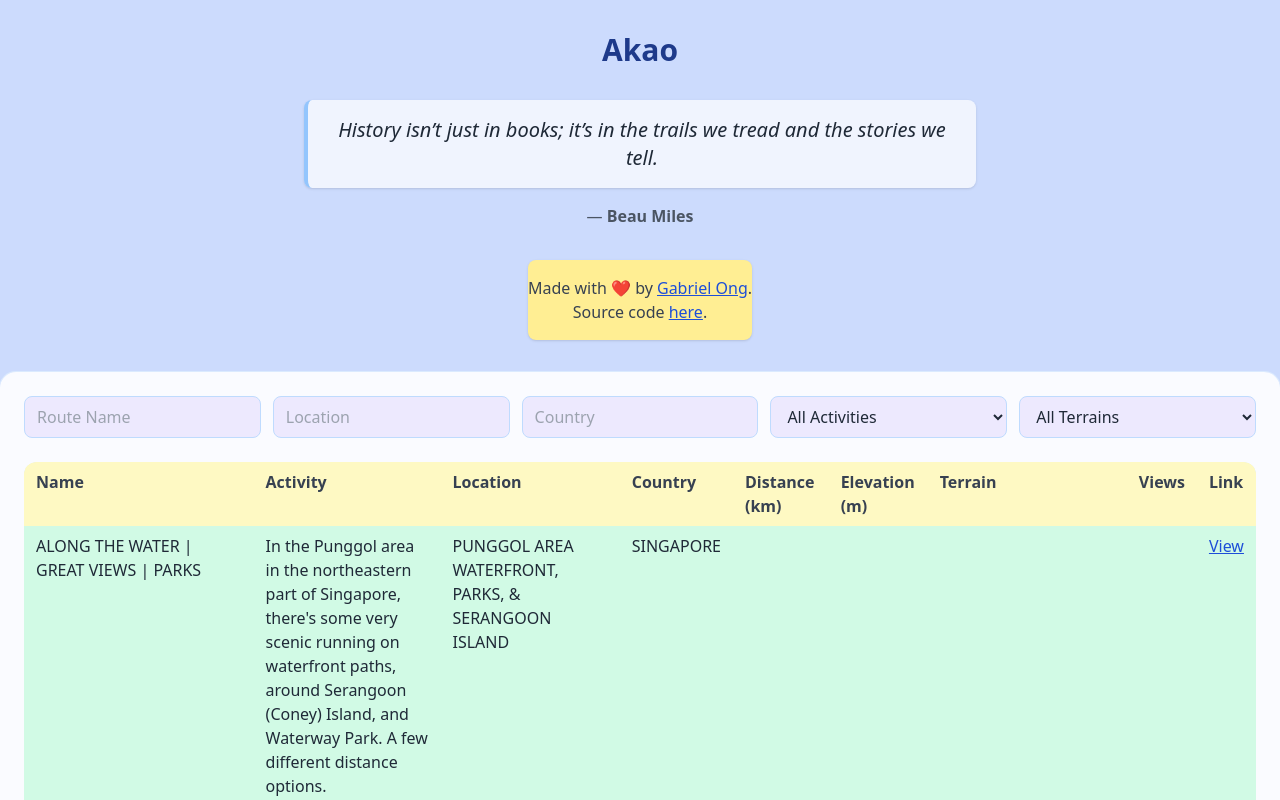
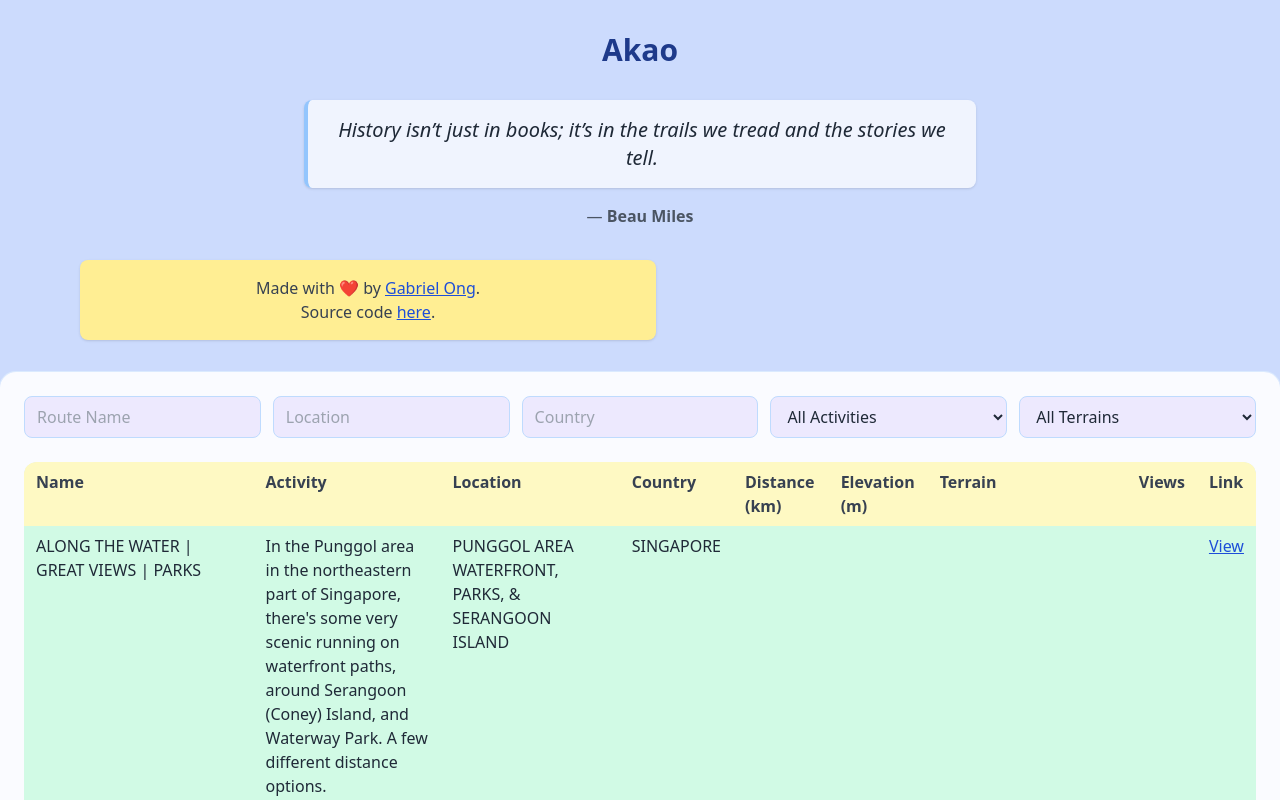
Before and after one commit to gongahkia/akao, a SvelteKit app in the folder akao-app/: page / in a window 1280 px wide. Shown: the top 800 px of the page. Built offline with nearby package versions, Linux system fonts and the light colour scheme.

Commit message:
feat(app): fixed?

```diff
--- a/akao-app/src/routes/+page.svelte
+++ b/akao-app/src/routes/+page.svelte
@@ -18,7 +18,7 @@
       &mdash; <span class="font-semibold">Beau Miles</span>
     </figcaption>
   </figure>
-  <div class="mb-8 text-center bg-pastelYellow text-gray-700 py-4 rounded-lg shadow max-w-xl mx-auto mx-30">
+  <div class="mb-8 text-center bg-pastelYellow text-gray-700 py-4 rounded-lg shadow max-w-xl mx-20">
     Made with <span aria-label="heart" role="img">❤️</span> by
     <a class="underline text-blue-700" href="https://gabrielongzm.com" target="_blank" rel="noopener">Gabriel Ong</a>.
     <br>
```
